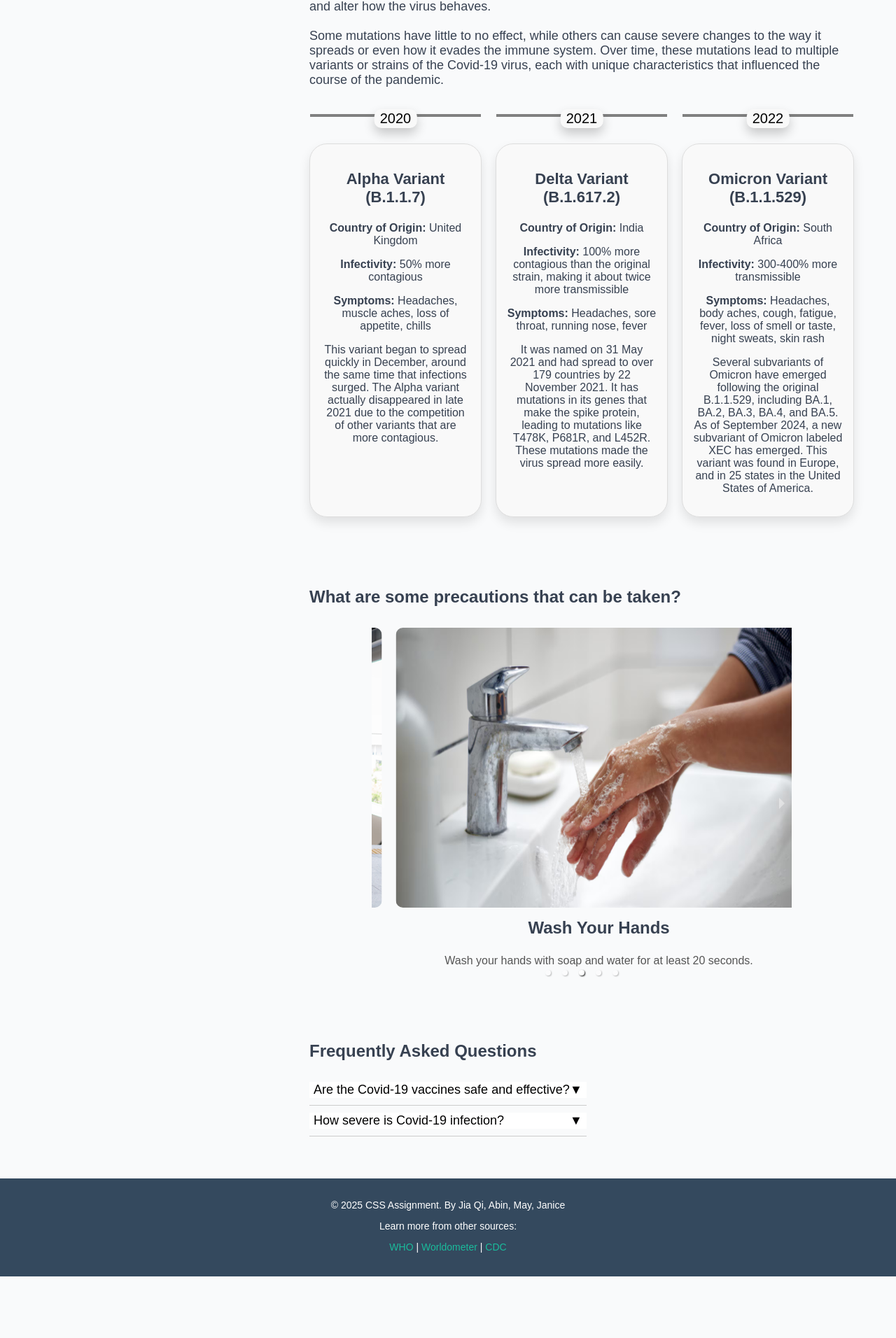
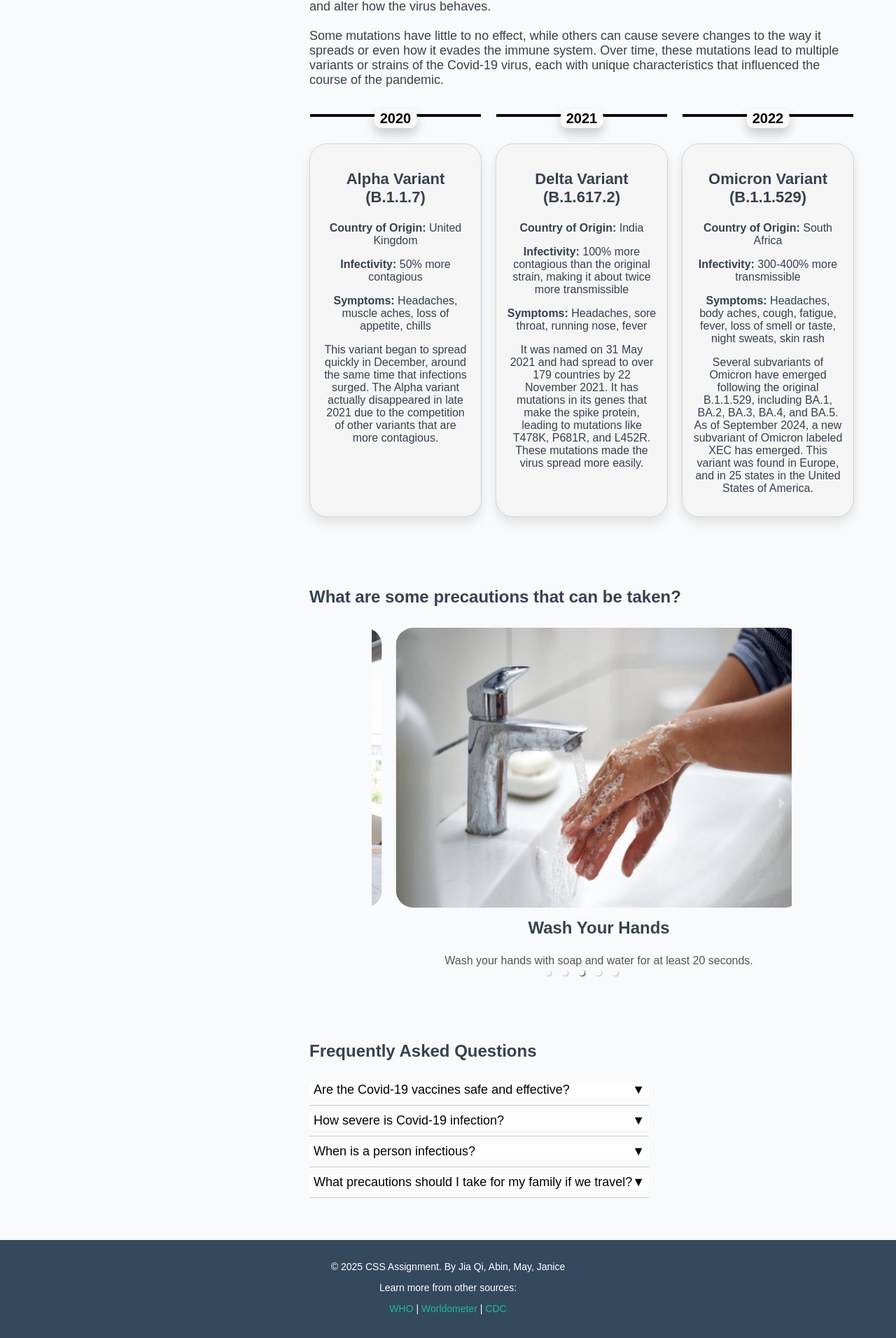
Before and after one commit to jq058/CSS-ASSG-latest, a Next.js app: page /page in a window 1280 px wide. Shown: the part 1897-3809 px from the top of the page at 70% size. Before the commit the page ends 3721 px from the top, so only its background shows below. Built offline with nearby package versions, Linux system fonts and the light colour scheme.

Commit message:
added comments to files

```diff
--- a/components/FAQSection.jsx
+++ b/components/FAQSection.jsx
@@ -75,6 +75,61 @@ export default function FAQSection() {
           </p>
         )}
       </div>
+      {/* Question 3 */}
+      <div style={{ borderBottom: '1px solid #ccc', padding: '10px 0' }}>
+        <button
+          onClick={() => toggleQuestion(3)}
+          style={{
+            width: '100%',
+            backgroundColor: 'white',
+            border: 'none',
+            textAlign: 'left',
+            fontSize: '18px',
+            cursor: 'pointer',
+            display: 'flex',
+            justifyContent: 'space-between',
+            alignItems: 'stretch'
+          }}
+        >
+          When is a person infectious?
+          <span style={{ transform: openQuestion === 3 ? 'rotate(180deg)' : 'rotate(0deg)', transition: 'transform 0.3s' }}>
+            {'\u25BC'} {/* Downward arrow */}
+          </span>
+        </button>
+        {openQuestion === 3 && (
+          <p style={{ marginTop: '10px', fontSize: '16px', textAlign: 'left', alignItems: 'stretch'}}>
+            People usually become infectious around 48 hours before the symptoms show, but are more infectious when experiencing symptoms, even if the symptoms are mild and non-specific.
+          </p>
+        )}
+      </div>
+      {/* Question 4 */}
+      <div style={{ borderBottom: '1px solid #ccc', padding: '10px 0' }}>
+        <button
+          onClick={() => toggleQuestion(4)}
+          style={{
+            width: '100%',
+            backgroundColor: 'white',
+            border: 'none',
+            textAlign: 'left',
+            fontSize: '18px',
+            cursor: 'pointer',
+            display: 'flex',
+            justifyContent: 'space-between',
+            alignItems: 'stretch'
+          }}
+        >
+          What precautions should I take for my family if we travel?
+          <span style={{ transform: openQuestion === 4 ? 'rotate(180deg)' : 'rotate(0deg)', transition: 'transform 0.3s' }}>
+            {'\u25BC'} {/* Downward arrow */}
+          </span>
+        </button>
+        {openQuestion === 4 && (
+          <p style={{ marginTop: '10px', fontSize: '16px', textAlign: 'left', alignItems: 'stretch'}}>
+            If you are planning to travel you should always follow local and national guidance on whether it is advisable to travel.
+            Follow the same protection measures that you would at home during travel.
+          </p>
+        )}
+      </div>
     </div>
   );
   }
--- a/components/PrecautionCarousel.jsx
+++ b/components/PrecautionCarousel.jsx
@@ -1,9 +1,10 @@
 //Student Name: Janice Oh Shi Ting Student Number: S10269334
 "use client";
-import { Carousel } from 'react-responsive-carousel';
-import "react-responsive-carousel/lib/styles/carousel.min.css";
-import Image from 'next/image';
+import { Carousel } from 'react-responsive-carousel';  //import react library
+import "react-responsive-carousel/lib/styles/carousel.min.css";  //for carousel
+import Image from 'next/image';  //to use image
 
+//array to store precautions details
 const precautionsData = [
   {
     image: '/facemask.jpg',
@@ -36,13 +37,14 @@ export default function PrecautionsCarousel() {
   return (
     <div style={{ maxWidth: '600px', margin: '0 auto' }}>
       <h2 style={{ textAlign: 'center', marginBottom: '20px' }}></h2>
-      <Carousel showThumbs={false}
-                autoPlay
-                infiniteLoop
+      <Carousel showThumbs={false} //hides thumbnails previews below the carousel
+                autoPlay  //to allow the images to move on their own
+                infiniteLoop  //keeps repeating
                 showStatus={false}>
+      {/*mapping through each precautions data to display it */}
         {precautionsData.map((precaution, index) => (
           <div key={index} style={{ padding: '10px' }}>
-            <Image src={precaution.image} alt={precaution.title} width={600} height={400} style={{ borderRadius: '10px' }} />
+            <Image src={precaution.image} alt={precaution.title} width={600} height={400} style={{ borderRadius: '25px' }} />
             <h3 style={{ fontSize: '24px', marginTop: '15px' }}>{precaution.title}</h3>
             <p style={{ fontSize: '16px', color: '#555' }}>{precaution.description}</p>
           </div>
--- a/components/TableofContents.jsx
+++ b/components/TableofContents.jsx
@@ -1,9 +1,10 @@
 "use client";
 //Student Name: Janice Oh Shi Ting Student Number: S10269334
 import PrecautionsCarousel from './PrecautionCarousel';  // import the carousel
-import { ChevronRight } from 'lucide-react';
-import FAQSection from './FAQSection';
+import { ChevronRight } from 'lucide-react';  //import the icon
+import FAQSection from './FAQSection';  //import FAQ
 
+//array to contain the details for variant
 const variantsData = [
   {
     name: 'Alpha Variant (B.1.1.7)',
@@ -49,8 +50,10 @@ export default function TableOfContentsPage() {
       top: '20px',
       alignSelf: 'flex-start'
     }}>
+    {/* title of table */}
   <h2 style={{ fontSize: '24px', fontWeight: 'bold', marginBottom: '20px' }}>Table of Contents</h2>
 
+  {/*to make the color of text change when cursor is over the words */}
   <a href="#origin" style={{
     color: '#007bff',
     textDecoration: 'none',
@@ -63,9 +66,12 @@ export default function TableOfContentsPage() {
   onMouseOver={(e) => e.target.style.color = '#0056b3'}
   onMouseOut={(e) => e.target.style.color = '#007bff'}
   >
+    {/*to add arrow beside the content */}
     <ChevronRight size={18} style={{ marginRight: '8px' }} />
     Origin of Coronavirus
   </a>
+
+  {/*to make the color of text change when cursor is over the words */}
   <a href="#covid-strains" style={{
     color: '#007bff',
     textDecoration: 'none',
@@ -82,6 +88,7 @@ export default function TableOfContentsPage() {
     What are the COVID-19 strains?
   </a>
 
+{/*to make the color of text change when cursor is over the words */}
   <a href="#precautions" style={{
     color: '#007bff',
     textDecoration: 'none',
@@ -99,6 +106,7 @@ export default function TableOfContentsPage() {
     What are some precautions that can be taken?
   </a>
 
+{/*to make the color of text change when cursor is over the words */}
   <a href="#faq" style={{
     color: '#007bff',
     textDecoration: 'none',
@@ -120,6 +128,8 @@ export default function TableOfContentsPage() {
   width: '75%',
   padding: '20px',
 }}>
+
+  {/*origin section*/}
   <section id="origin" style={{ marginBottom: '40px'}}>
     <h2>Origin of Coronavirus</h2>
     <p style={{ fontSize: '18px' }}>
@@ -131,53 +141,56 @@ export default function TableOfContentsPage() {
       diseases to occur due to the close proximity of humans and a variety of wild animals.
     </p>
   </section>
+
+  {/*strain section*/}
   <section id="covid-strains" style={{ marginBottom: '40px' }}>
     <h2>What are the COVID-19 strains?</h2>
     <p style={{ fontSize: '18px', marginBottom: '80px'}}>
       Like any other virus, Covid-19 has undergone significant changes over time, due to various factors like its genetic makeup and environmental exposure. As a virus replicates, small errors can occur in its genetic code.These errors are known as genetic mutation and can accumulate and alter how the virus behaves. <br></br><br>
       </br>Some mutations have little to no effect, while others can cause severe changes to the way it spreads or even how it evades the immune system. Over time, these mutations lead to multiple variants or strains of the Covid-19 virus, each with unique characteristics that influenced the course of the pandemic.
     </p>
-     {/* Cards Layout */}
+
+     {/* cards layout */}
      <div style={{
           display: 'flex',
           justifyContent: 'space-between',
           gap: '20px'
         }}>
 
-          {/* Mapping Over Variants Data */}
+          {/* mapping over variants data */}
           {variantsData.map((variant, index) => (
             <div key={index} style={{
               position: 'relative',
-              backgroundColor: '#f9f9f9',
+              backgroundColor: '#F5F5F5',
               padding: '15px',
               borderRadius: '25px',
-              border: '1px solid #ddd',
+              border: '1px solid #D3D3D3',
               boxShadow: '0 8px 16px rgba(0, 0, 0, 0.1)',
               width: '30%',
               textAlign: 'center',
               zIndex: 1
             }}>
-              {/* Variant Name */}
+              {/* variant name */}
               <p style={{ fontSize: '22px', fontWeight: 'bold' }}>{variant.name}</p>
 
-              {/* Variant Details */}
+              {/* variant details */}
               <p><strong>Country of Origin:</strong> {variant.country}</p>
               <p><strong>Infectivity:</strong> {variant.infectivity}</p>
               <p><strong>Symptoms:</strong> {variant.symptoms}</p>
               <p>{variant.info}</p>
 
-              {/* Line */}
+              {/* line */}
               <div style={{
                 position: 'absolute',
                 top: '-8%',
                 left: '0',
                 right: '0',
-                height: '4px',  // Line thickness
-                backgroundColor: 'grey',  // Line color
-                zIndex: 0  // Send the line behind the labels
+                height: '4px',  // line thickness
+                backgroundColor: 'black',  // line color
+                zIndex: 0  // send the line behind the labels
                 }}></div>
 
-              {/* Year Label */}
+              {/* year label */}
               <span style={{
                 position: 'absolute',
                 top: '-50px',
@@ -189,20 +202,22 @@ export default function TableOfContentsPage() {
                 boxShadow: '0 8px 16px rgba(0,0,0,0.2)',
                 fontSize: '20px',
                 color: 'black'
-              }}>{variant.year}</span>
+              }}><strong>{variant.year}</strong></span>
             </div>
           ))}
         </div>
 
-        {/* Add extra space below the year labels */}
+        {/* add extra space below the year labels */}
         <div style={{ height: '60px' }}></div>
       </section>
 
+  {/*precautions section */}
   <section id="precautions" style={{ marginBottom: '40px' }}>
     <h2>What are some precautions that can be taken?</h2>
     <PrecautionsCarousel></PrecautionsCarousel>
   </section>
 
+  {/*faq section */}
   <div style={{ display: 'flex', justifyContent: 'flex-start',
   alignItems: 'flex-start',textAlign: 'left', maxWidth: '600px', margin: '0' }}>
   <section id="faq">
--- a/pages/page.jsx
+++ b/pages/page.jsx
@@ -1,14 +1,13 @@
 "use client";
 //Student Name: Janice Oh Shi Ting Student Number: S10269334
-import CovidOverviewPage from '/components/Overview';
-import TableOfContentsPage from '/components/TableofContents';
+import CovidOverviewPage from '/components/Overview';  //import overview page
+import TableOfContentsPage from '/components/TableofContents'; //import table of contents
 
 export default function Home() {
   return (
     <div style={{ display: 'flex', flexDirection: 'column', alignItems: 'center', padding: '20px', minHeight: '100vh' }}>
       <CovidOverviewPage />
       <TableOfContentsPage />
-
     </div>
   );
 }
```
Also changed, not shown: components/Overview.jsx (+3 -8 lines), pages/layout.jsx (+2 -7 lines). Lines whose indentation alone changed are shown as unchanged.
